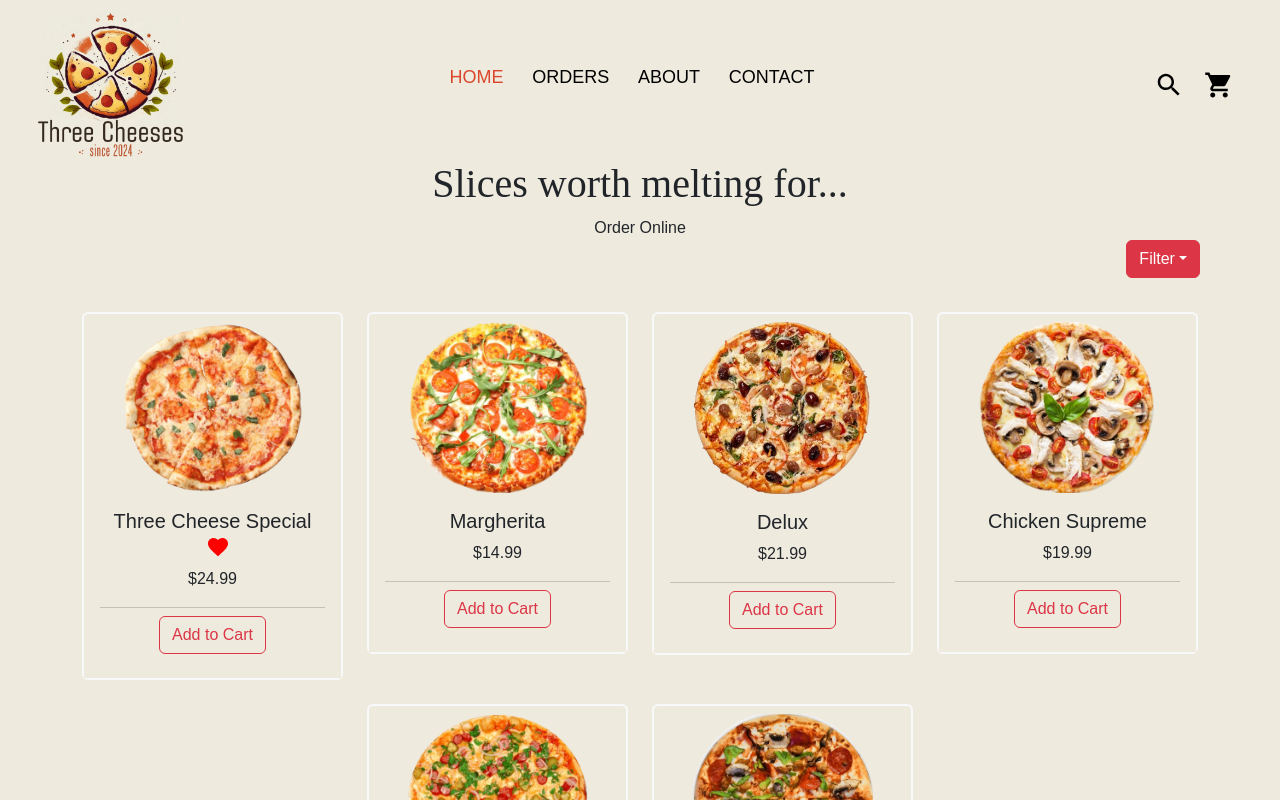
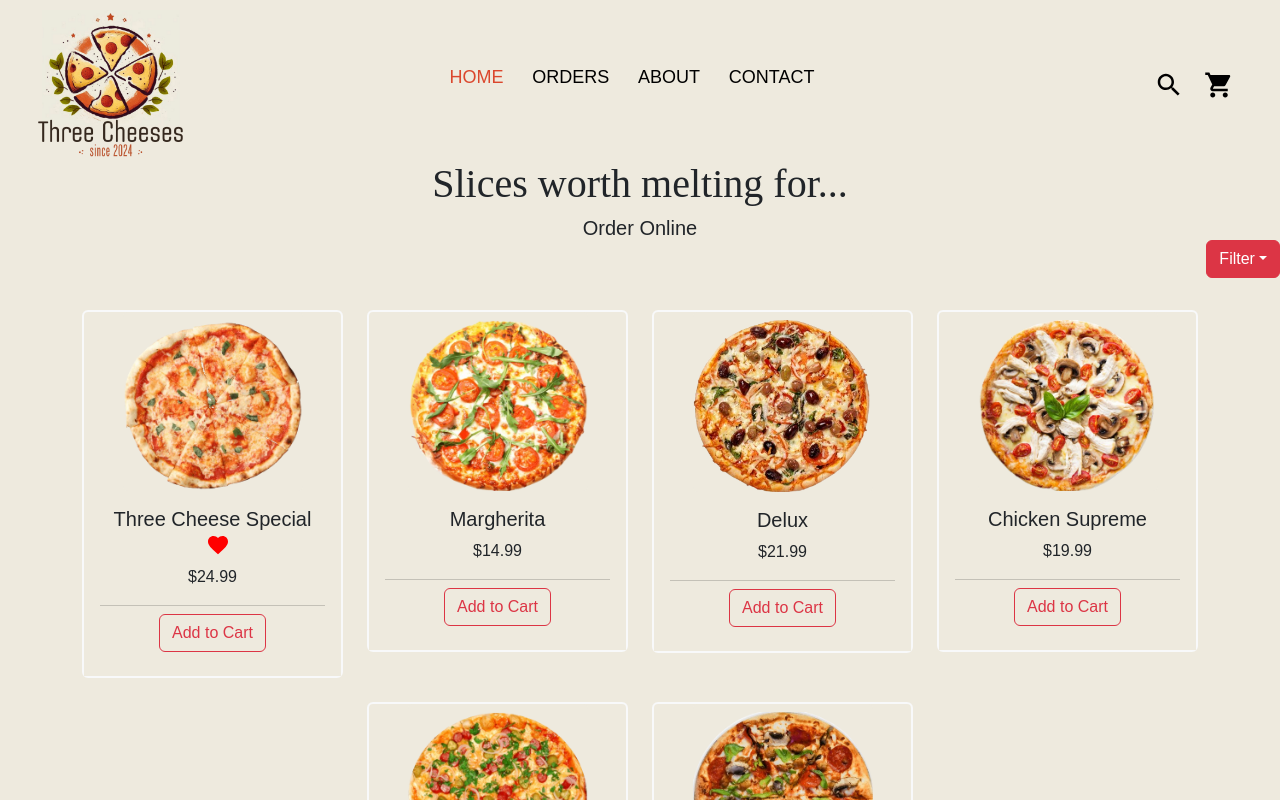
Before and after one commit to dmcneill15/mini-project-3, a Next.js app: page / in a window 1280 px wide. Shown: the top 800 px of the page. Built offline with nearby package versions, Linux system fonts and the light colour scheme.

Commit message:
Updated formatting of filter button

```diff
--- a/src/app/globals.css
+++ b/src/app/globals.css
@@ -130,3 +130,7 @@ a:hover {
 .icon{
   margin-right:10px;
 }
+
+.custom-mr-8em{
+  margin-right:8em;
+}
--- a/src/app/page.js
+++ b/src/app/page.js
@@ -24,9 +24,9 @@ export default function Home() {
       <section>
         <div className="title-container">
           <h1 className="slogan">Slices worth melting for...</h1>
-          <p className="menuHeading" style={{margin:"0"}}>Order Online</p>
+          <p className="h5 m-0">Order Online</p>
         </div>
-        <div style={{ display: 'flex', justifyContent: 'right', paddingBottom: '10px', marginRight:'5em'}}>
+        <div className="pb-2 d-flex justify-content-end custom-mr-5em">
           <FilterDropdown list={pizzaData} onFilterChange={handleFilterChange}/>
         </div>
       </section>
```
